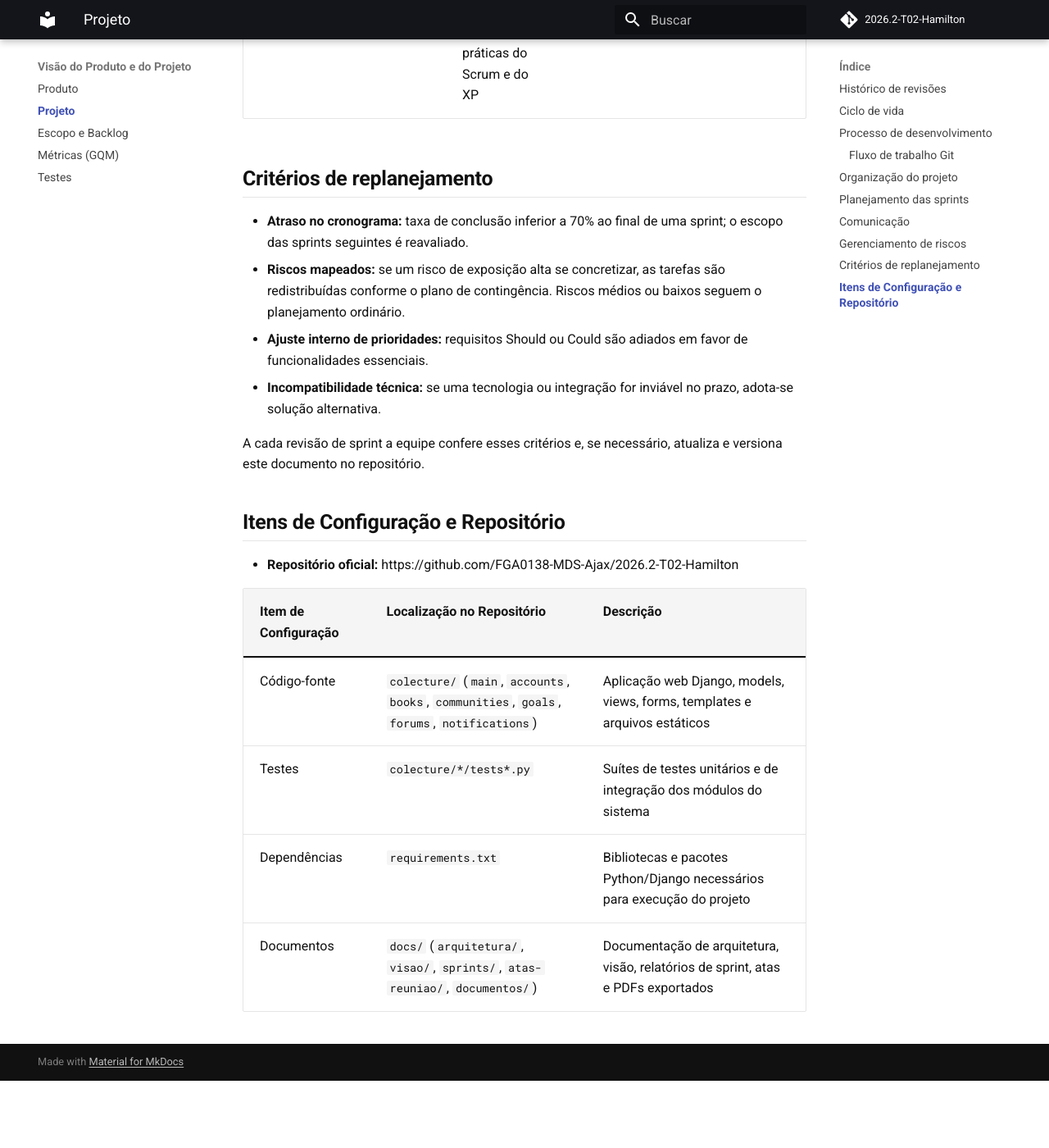
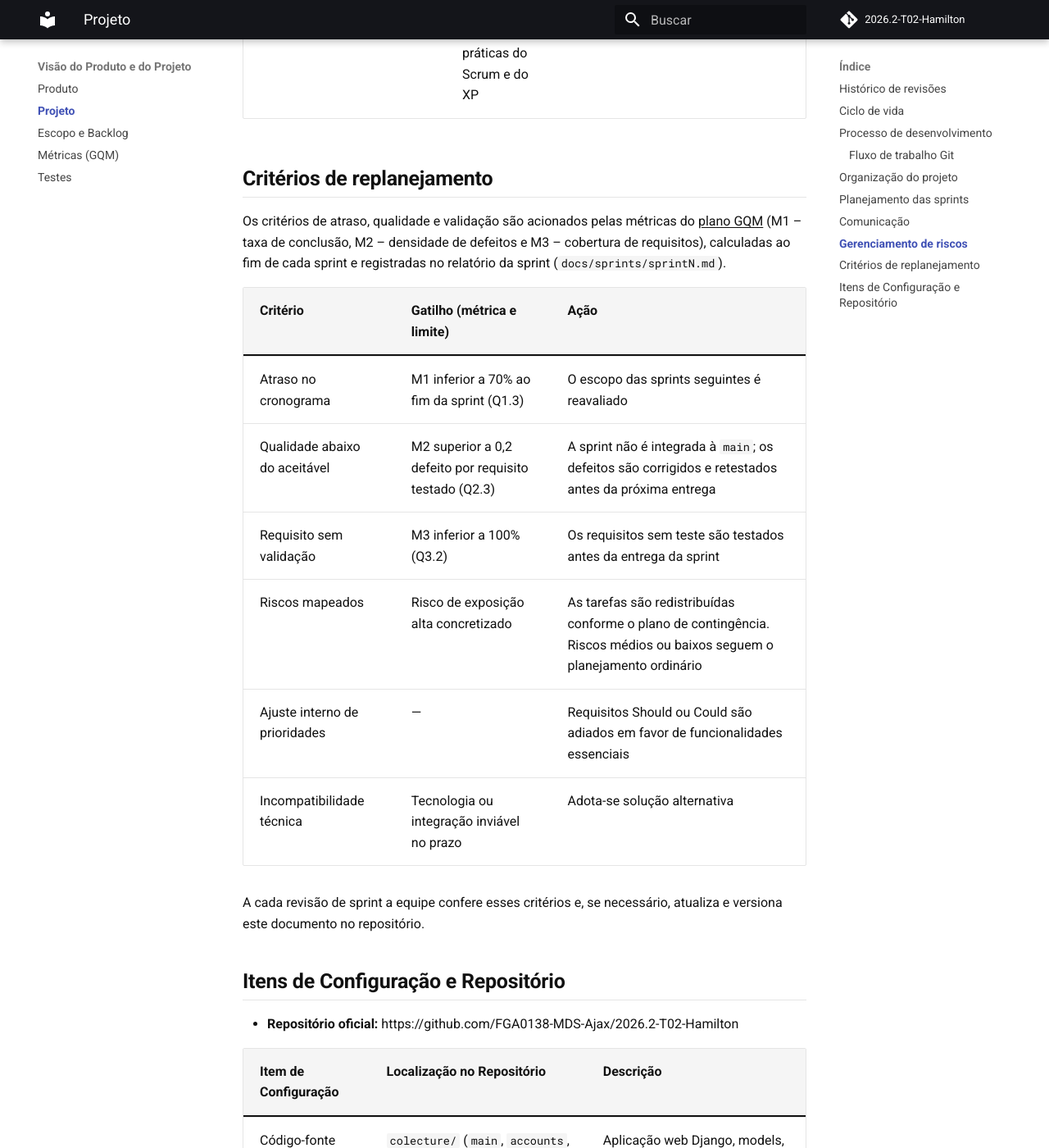
Before and after one commit to FGA0138-MDS-Ajax/2026.2-T02-Hamilton, an MkDocs documentation site: the page built from docs/visao/projeto.md, in a window 1280 px wide and 1400 px high, scrolled down 6446 px. Shown: the whole window at 82% size. Built offline with MkDocs 1.6.1 and Material for MkDocs 9.7.7, drawn with Linux system fonts in a browser that asks for light colours; comment, search, counter and statistics services are not loaded; before the commit the page ends 7764 px from its top, so only the background shows below that.

Commit message:
docs: associa criterios de replanejamento as metricas do GQM

```diff
--- a/docs/visao/projeto.md
+++ b/docs/visao/projeto.md
@@ -45,7 +45,7 @@ Uma branch para cada sprint, nomeada `sprintN` (`sprint1` a `sprint7`), onde o d
 | Dono do Produto | Atualizar o escopo, organizar as sprints, validar entregas | Ricieri | Letícia, Arthur, Ricieri |
 | Arquiteto de Software | Definir arquitetura, tecnologias e padrões, orientar decisões técnicas | Arthur Miguel | Arthur, Henrique |
 | Analista de Requisitos e Documentação | Levantar, analisar e documentar requisitos, manter a documentação atualizada | Jônatas | Jônatas, Arthur |
-| Analista de Qualidade | Garantir a qualidade e o conceito de pronto, realizar inspeções de código, executar e auditar os casos de teste (CT01 a CT07) e registrar os resultados e defeitos nos relatórios de sprint (ver [Testes](testes.md#responsabilidades-registro-e-esforco-5w1h)) | Letícia | Letícia, Ricieri, Gabriel |
+| Analista de Qualidade | Garantir a qualidade e o conceito de pronto, realizar inspeções de código, executar e auditar os casos de teste (CT01 a CT07) e registrar os resultados e defeitos nos relatórios de sprint (ver [Testes](testes.md#responsabilidades-registro-e-esforco)) | Letícia | Letícia, Ricieri, Gabriel |
 | Engenheiro de Dados | Projetar, organizar e manter a estrutura dos dados | Guilherme | Guilherme, Ricieri, Ana Clara, Gabriel |
 
 ## Planejamento das sprints
@@ -92,10 +92,16 @@ O grau de exposição combina a probabilidade do risco com o seu impacto. Os ní
 
 ## Critérios de replanejamento
 
-- **Atraso no cronograma:** taxa de conclusão inferior a 70% ao final de uma sprint; o escopo das sprints seguintes é reavaliado.
-- **Riscos mapeados:** se um risco de exposição alta se concretizar, as tarefas são redistribuídas conforme o plano de contingência. Riscos médios ou baixos seguem o planejamento ordinário.
-- **Ajuste interno de prioridades:** requisitos Should ou Could são adiados em favor de funcionalidades essenciais.
-- **Incompatibilidade técnica:** se uma tecnologia ou integração for inviável no prazo, adota-se solução alternativa.
+Os critérios de atraso, qualidade e validação são acionados pelas métricas do [plano GQM](metricas.md) (M1 – taxa de conclusão, M2 – densidade de defeitos e M3 – cobertura de requisitos), calculadas ao fim de cada sprint e registradas no relatório da sprint (`docs/sprints/sprintN.md`).
+
+| Critério | Gatilho (métrica e limite) | Ação |
+| -------- | -------------------------- | ---- |
+| Atraso no cronograma | M1 inferior a 70% ao fim da sprint (Q1.3) | O escopo das sprints seguintes é reavaliado |
+| Qualidade abaixo do aceitável | M2 superior a 0,2 defeito por requisito testado (Q2.3) | A sprint não é integrada à `main`; os defeitos são corrigidos e retestados antes da próxima entrega |
+| Requisito sem validação | M3 inferior a 100% (Q3.2) | Os requisitos sem teste são testados antes da entrega da sprint |
+| Riscos mapeados | Risco de exposição alta concretizado | As tarefas são redistribuídas conforme o plano de contingência. Riscos médios ou baixos seguem o planejamento ordinário |
+| Ajuste interno de prioridades | — | Requisitos Should ou Could são adiados em favor de funcionalidades essenciais |
+| Incompatibilidade técnica | Tecnologia ou integração inviável no prazo | Adota-se solução alternativa |
 
 A cada revisão de sprint a equipe confere esses critérios e, se necessário, atualiza e versiona este documento no repositório.
 
```
Also changed, not shown: docs/visao/metricas.md (+2 -2 lines).
